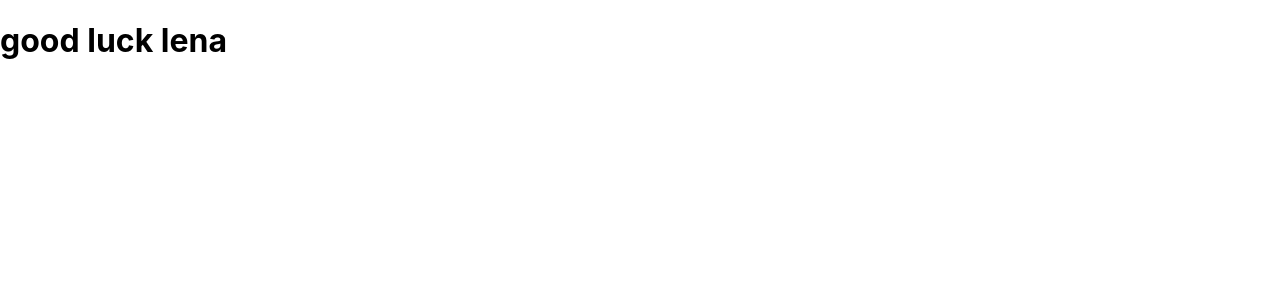
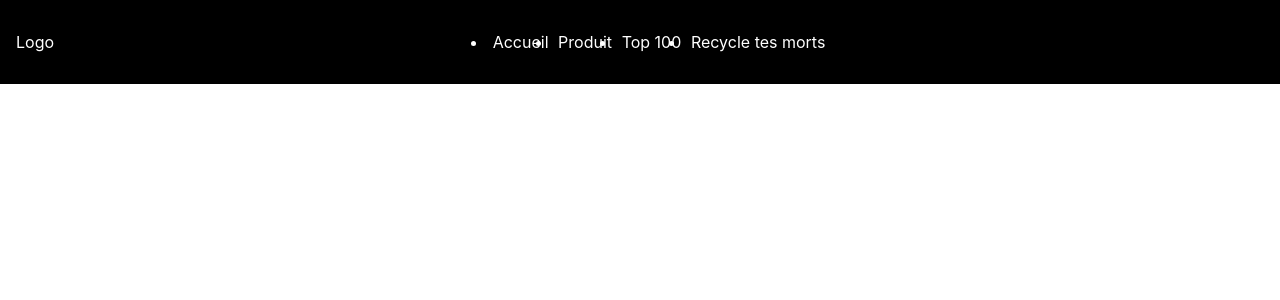
Before and after one commit to rob1-alt/trivialfrontend, a Next.js app: page / in a window 1280 px wide. Shown: the top 300 px of the page. Built offline with nearby package versions, Linux system fonts and the light colour scheme.

Commit message:
nouvelle version

```diff
--- a/package.json
+++ b/package.json
@@ -7,7 +7,7 @@
     "lint": "next lint"
   },
   "dependencies": {
-    "next": "12.1.0",
+    "next": "^12.1.0",
     "react": "17.0.2",
     "react-dom": "17.0.2"
   },
--- a/pages/_app.js
+++ b/pages/_app.js
@@ -1,4 +1,5 @@
 import '../styles/globals.css'
+import './components/Nav.css'
 
 function MyApp({ Component, pageProps }) {
   return <Component {...pageProps} />
--- /dev/null
+++ b/pages/components/Cycling.js
@@ -0,0 +1,10 @@
+import React from 'react'
+
+function Cycling(){
+    return(
+        <h2>Coucou à tous </h2>
+    )
+}
+
+
+export default Cycling
--- /dev/null
+++ b/pages/components/Nav.css
@@ -0,0 +1,114 @@
+.navbar{
+    display: flex;
+    flex-wrap: wrap;
+    align-items: center;
+    justify-content: space-between;
+    padding: 1rem;
+    position: fixed;
+    width: 100%;
+    min-height: 75px;
+    background-color: black;
+    color: #FFF;
+    text-decoration: none;
+}
+
+.navbarLinks {
+    display: flex;
+
+}
+
+.navbarLink {
+    padding: 0 0.3rem;
+    color : inherit;
+}
+
+.navbarBurger{
+    width: 40px;
+    height: 40px;
+    background: transparent;
+    border: none;
+    color: inherit;
+
+}
+
+@media screen and (max-width:767px){
+    .navbarLinks{
+        flex-direction: column;
+        justify-content: center;
+        position: fixed;
+        align-items: center;
+        right: -100vw;
+        width: 0;
+        bottom: 0;
+        height: 100vh;
+        padding :2rem;
+        background-color: black;
+        visibility: hidden;
+        transition: all .8s ease-out;
+    }
+
+    .showNav .navbarLinks{
+        right: 0;
+        width: 100vw;
+        visibility: visible;
+    }
+
+    .navbarLink{
+        display: block;
+        padding: 1.5rem;
+        font-size: 5vw;
+    }
+
+    .navbarBurger{
+        display: block;
+        position: fixed;
+        top : 1rem;
+        right: 1rem;
+    }
+
+    .navbarBurger:hover{
+        cursor: pointer;
+    }
+
+    .burgerBar,
+    .burgerBar::before,
+    .burgerBar::after {
+        display: block;
+        width: 40px;
+        height: 3px;
+        position: relative;
+        border-radius: 3px;
+        background: white;
+        transition: all .5s ease-in-out;
+    }
+
+    .burgerBar::before,
+    .burgerBar::after{
+        content: "";
+        position: absolute;
+        left: 0;
+    }
+
+    .burgerBar::before{
+        transform: translateY(-12px);
+    }
+
+    .burgerBar::after{
+        transform: translateY(12px);
+    }
+
+    .showNav .burgerBar::before {
+        transform: rotate(45deg);
+    }
+
+    .showNav .burgerBar::after {
+        transform: rotate(-45deg);
+    }
+
+    .showNav .burgerBar{
+        background: transparent;
+        width: 0;
+    }
+
+
+}
--- /dev/null
+++ b/pages/components/Nav.js
@@ -0,0 +1,53 @@
+import React from 'react'
+import { useState } from "react"
+import Cycling from './Cycling'
+
+
+function Navigation(){
+
+
+    const[showLinks, setShowLinks] = useState(false)
+
+    const handleShowLinks = () => {
+        setShowLinks(!showLinks)
+    }
+
+
+    return(
+        <nav className={`navbar ${showLinks? "showNav" : "hideNav"} `}>
+            <div className="navbarLogo">Logo</div>
+        <ul className="navbarLinks">
+            <li className="navbarItem">
+                <a  href="/" className="navbarLink">
+                    Accueil
+                </a>
+            </li>
+            <li className="navbarItem">
+                <a to="/" className="navbarLink">
+                    Produit
+                </a>
+            </li>
+
+            <li className="navbarItem">
+                <a href="/" className="navbarLink">
+                    Top 100
+                </a>
+            </li>
+            <li className="navbarItem">
+                <a href="/Cycling" className="navbarLink">
+                    Recycle tes morts
+                </a>
+            </li>
+
+
+        </ul>
+        <button className="navbarBurger" onClick={handleShowLinks}>
+            <span className="burgerBar"></span>
+        </button>
+        </nav>
+
+    )
+}
+
+
+export default Navigation
--- a/pages/index.js
+++ b/pages/index.js
@@ -1,9 +1,13 @@
 import Head from 'next/head'
-import Image from 'next/image'
-import styles from '../styles/Home.module.css'
+
+import Nav from './components/Nav'
 
 export default function Home() {
   return (
-   <h1>good luck lena</h1>
+    <div className="App">
+    <Nav></Nav>
+
+
+  </div>
   )
 }
```
Also changed, not shown: pages/components/Accueil.js (added, +10 -0 lines), pages/components/Produit.js (added, +9 -0 lines), pages/components/Ranking.js (added, +9 -0 lines), 2 other files (tests, documents, lock files or other folders).
